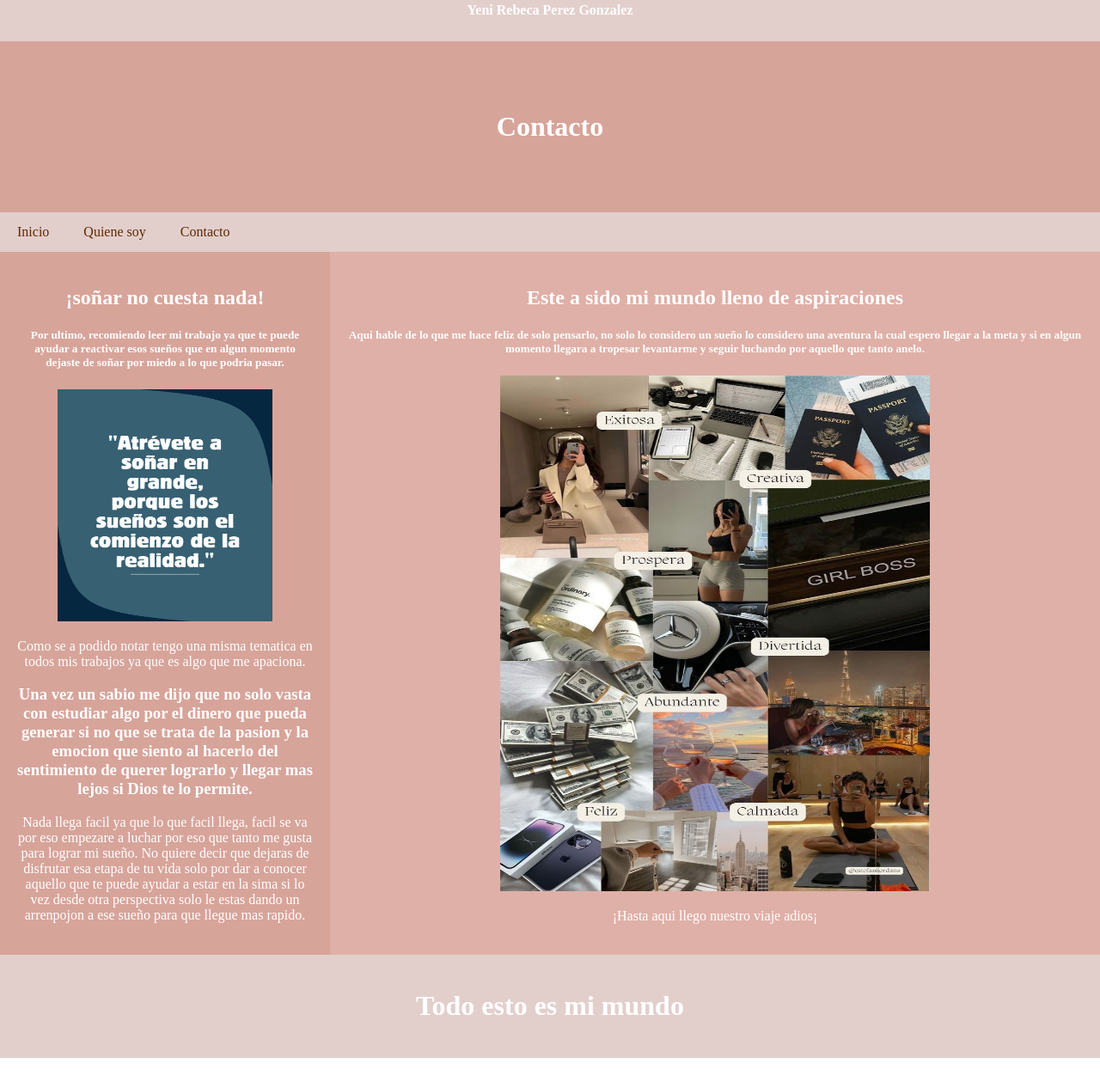
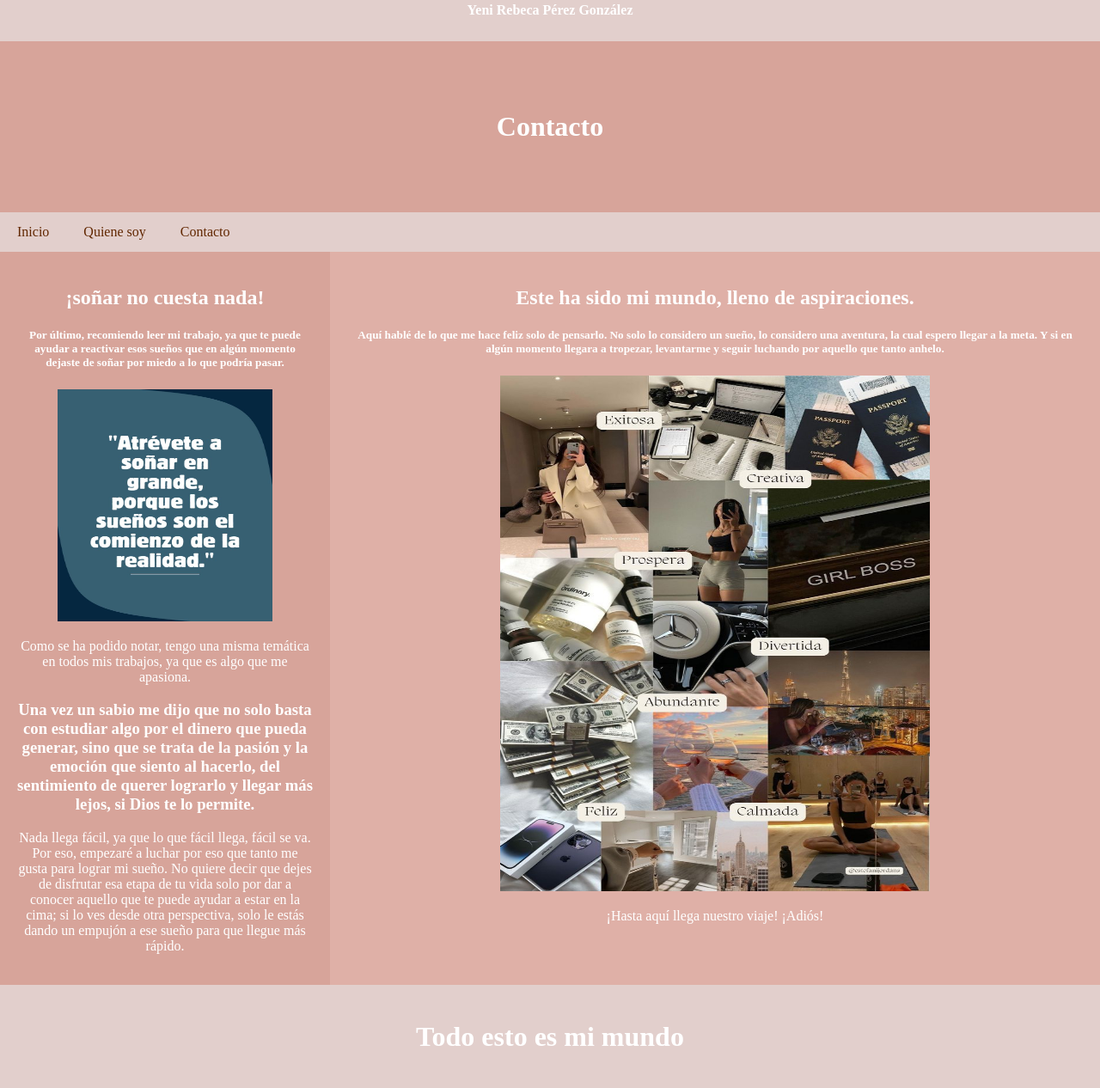
Before and after one commit to rebekulla/rebekilla, a plain HTML site: page contacto.html in a window 1280 px wide. Shown: the part 23-1289 px from the top of the page at 86% size. Before the commit the page ends 1254 px from the top, so only its background shows below. Drawn offline with Linux system fonts and the light colour scheme.

Commit message:
Update contacto.html

```diff
--- a/contacto.html
+++ b/contacto.html
@@ -123,7 +123,7 @@
     <body>
     <center>
         <div style="background:#e2cfcc; padding: 5px;">
-            <h4 style="text-align: center;">Yeni Rebeca Perez Gonzalez</h4>
+            <h4 style="text-align: center;">Yeni Rebeca Pérez González</h4>
         </div>
 
         <!--Header-->
@@ -141,18 +141,18 @@
         <div class="row">
             <div class="side">
                 <h2>¡soñar no cuesta nada! </h2>
-                <h5>Por ultimo, recomiendo leer mi trabajo ya que te puede ayudar a reactivar esos sueños que en algun momento dejaste de soñar por miedo a lo que podria pasar.</h5>
+                <h5>Por último, recomiendo leer mi trabajo, ya que te puede ayudar a reactivar esos sueños que en algún momento dejaste de soñar por miedo a lo que podría pasar.</h5>
                 <div class="frase"><img src="imag/frase.jpg" alt="frase" width="250" height="270"></div>
-                <p>Como se a podido notar tengo una misma tematica en todos mis trabajos ya que es algo que me apaciona.</p>
-                <h3>Una vez un sabio me dijo que no solo vasta con estudiar algo por el dinero que pueda generar si no que se trata de la pasion y la emocion que siento al hacerlo del sentimiento de querer lograrlo y llegar mas lejos si Dios te lo permite.</h3>
-                <p>Nada llega facil ya que lo que facil llega, facil se va por eso empezare a luchar por eso que tanto me gusta para lograr mi sueño. No quiere decir que dejaras de disfrutar esa etapa de tu vida solo por dar a conocer aquello que te puede ayudar a estar en la sima si lo vez desde otra perspectiva solo le estas dando un arrenpojon a ese sueño para que llegue mas rapido.</p>
+                <p>Como se ha podido notar, tengo una misma temática en todos mis trabajos, ya que es algo que me apasiona.</p>
+                <h3>Una vez un sabio me dijo que no solo basta con estudiar algo por el dinero que pueda generar, sino que se trata de la pasión y la emoción que siento al hacerlo, del sentimiento de querer lograrlo y llegar más lejos, si Dios te lo permite.</h3>
+                <p>Nada llega fácil, ya que lo que fácil llega, fácil se va. Por eso, empezaré a luchar por eso que tanto me gusta para lograr mi sueño. No quiere decir que dejes de disfrutar esa etapa de tu vida solo por dar a conocer aquello que te puede ayudar a estar en la cima; si lo ves desde otra perspectiva, solo le estás dando un empujón a ese sueño para que llegue más rápido.</p>
             </div>
 
         <div class="main">
-            <h2>Este a sido mi mundo lleno de aspiraciones</h2>
-            <h5>Aqui hable de lo que me hace feliz de solo pensarlo, no solo lo considero un sueño lo considero una aventura la cual espero llegar a la meta y si en algun momento llegara a tropesar levantarme y seguir luchando por aquello que tanto anelo.</h5>
+            <h2>Este ha sido mi mundo, lleno de aspiraciones.</h2>
+            <h5>Aquí hablé de lo que me hace feliz solo de pensarlo. No solo lo considero un sueño, lo considero una aventura, la cual espero llegar a la meta. Y si en algún momento llegara a tropezar, levantarme y seguir luchando por aquello que tanto anhelo.</h5>
             <div class="mi contacto"><img src="imag/ju.jpg" alt="yo" width="500" height="600"></div>
-            <p>¡Hasta aqui llego nuestro viaje adios¡</p>
+            <p>¡Hasta aquí llega nuestro viaje! ¡Adiós!</p>
 
         </div>
         <!--Footer-->
```
